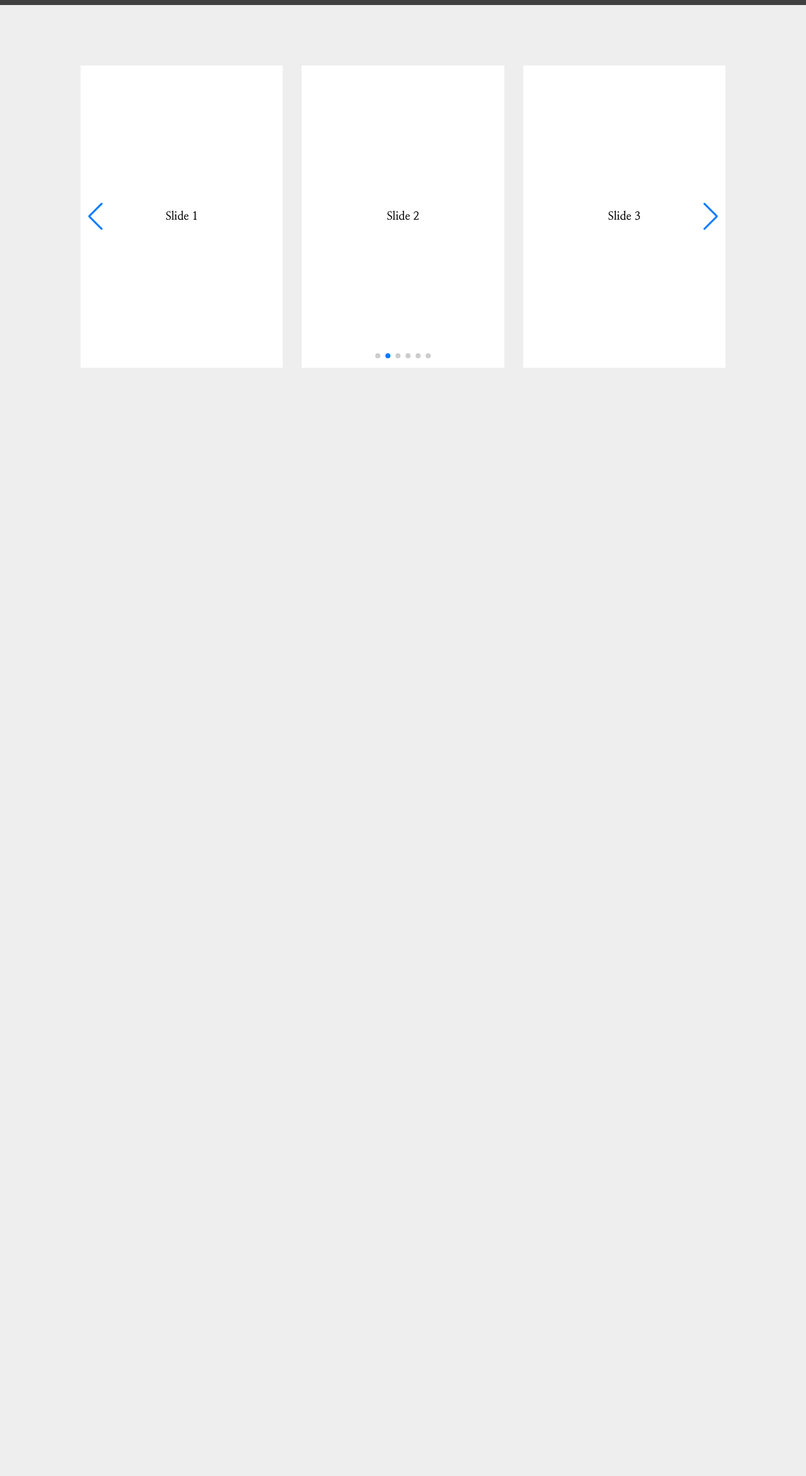
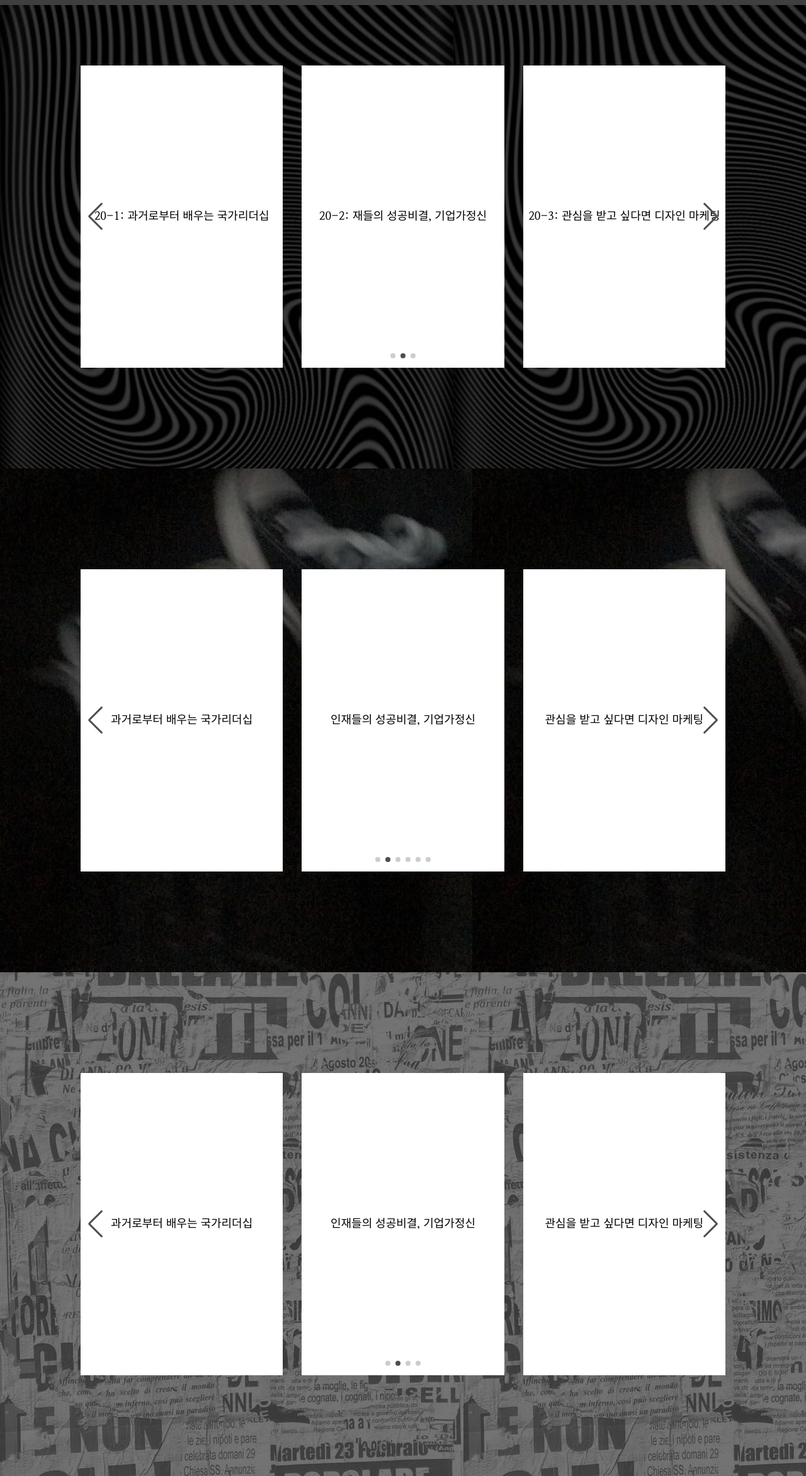
Before and after one commit to jinielee/portfolio, a plain HTML site: page project.html in a window 1280 px wide. Shown: the part 56-2400 px from the top of the page at 63% size. Before the commit the page ends 960 px from the top, so only its background shows below. Drawn offline with nearby package versions, Linux system fonts and the light colour scheme.

Commit message:
0702수업 끝
활어가 online/offline 구분해서 내용 작성하는 거 추천해주심.

```diff
--- a/project.css
+++ b/project.css
@@ -5,7 +5,6 @@ body {
 }
 
 body {
-    background: #eee;
     font-family: Helvetica Neue, Helvetica, Arial, sans-serif;
     font-size: 14px;
     color: #000;
@@ -13,13 +12,20 @@ body {
     padding: 0;
 }
 
+.pagef {
+    background-image: url(./img/jjj.jpeg);
+    width: 100%;
+    height: 100vh;
+}
+
 .swiper-container {
-    margin-top: 20vh;
+    top: 20vh;
     width: 80%;
     height: 60vh;
 }
 
 .swiper-slide {
+    line-height: 30px;
     text-align: center;
     font-size: 18px;
     background: #fff;
@@ -49,3 +55,15 @@ body {
     display: inline-block !important;
     margin: 6px 2px !important;
 }
+
+.pages {
+    background-image: url(./img/oooo.jpeg);
+    width: 100%;
+    height: 100vh;
+}
+
+.paget {
+    background-image: url(./img/IMAGEM.jpeg);
+    width: 100%;
+    height: 100vh;
+}
--- a/project.html
+++ b/project.html
@@ -7,7 +7,7 @@
     <meta name="viewport" content="width=device-width, initial-scale=1.0">
     <link rel="stylesheet" href="./project.css">
     <link rel="stylesheet" href="./header.css">
-    <link rel="stylesheet" href="./SSS.CSS">
+    <link rel="stylesheet" href="tlqkf.css">
     <title>jinie's portfolio:project</title>
     <link rel="shortcut icon" type="image/x-icon" href="./img/IMG_6553.png" />
 </head>
@@ -26,18 +26,43 @@
             <a href="./contact.html">Contact</a>
         </div>
     </div>
-
+    <div class="pagef">
         <!-- swiper슬라이더 메인컨테이너 -->
         <div class="swiper-container">
             <!-- 보여지는 영역 -->
             <div class="swiper-wrapper">
                 <!-- div class="swiper-slide" 를 추가하면된다 -->
-            <div class="swiper-slide">Slide 1</div>
-            <div class="swiper-slide">Slide 2</div>
-            <div class="swiper-slide">Slide 3</div>
-            <div class="swiper-slide">Slide 4</div>
+                <div class="swiper-slide">20-1: 과거로부터 배우는 국가리더십</div>
+                <div class="swiper-slide">20-2: 재들의 성공비결, 기업가정신</div>
+                <div class="swiper-slide">20-3: 관심을 받고 싶다면 디자인 마케팅</div>
+                <!-- <div class="swiper-slide">Slide 4</div>
             <div class="swiper-slide">Slide 5</div>
-            <div class="swiper-slide">Slide 6</div>
+            <div class="swiper-slide">Slide 6</div> -->
+            </div>
+            <!-- 페이징 버튼 처리 -->
+            <div class="swiper-pagination"></div>
+
+            <!-- 방향 버튼 상황에 따라 추가 삭제가능 -->
+            <div class="swiper-button-prev"></div>
+            <div class="swiper-button-next"></div>
+        </div>
+    </div>
+
+    <div class="pages">
+        <!-- swiper슬라이더 메인컨테이너 -->
+        <div class="swiper-container">
+            <!-- 보여지는 영역 -->
+            <div class="swiper-wrapper">
+                <!-- div class="swiper-slide" 를 추가하면된다 -->
+                <div class="swiper-slide">과거로부터 배우는 국가리더십</div>
+                <div class="swiper-slide">인재들의 성공비결, 기업가정신</div>
+                <div class="swiper-slide">관심을 받고 싶다면 디자인 마케팅</div>
+                <div class="swiper-slide">관심을 받고 싶다면 디자인 마케팅</div>
+                <div class="swiper-slide">관심을 받고 싶다면 디자인 마케팅</div>
+                <div class="swiper-slide">관심을 받고 싶다면 디자인 마케팅</div>
+                <!-- <div class="swiper-slide">Slide 4</div>
+            <div class="swiper-slide">Slide 5</div>
+            <div class="swiper-slide">Slide 6</div> -->
             </div>
             <!-- 페이징 버튼 처리 -->
             <div class="swiper-pagination"></div>
@@ -47,6 +72,31 @@
             <div class="swiper-button-next"></div>
         </div>
 
+    </div>
+
+    <div class="paget">
+        <!-- swiper슬라이더 메인컨테이너 -->
+        <div class="swiper-container">
+            <!-- 보여지는 영역 -->
+            <div class="swiper-wrapper">
+                <!-- div class="swiper-slide" 를 추가하면된다 -->
+                <div class="swiper-slide">과거로부터 배우는 국가리더십</div>
+                <div class="swiper-slide">인재들의 성공비결, 기업가정신</div>
+                <div class="swiper-slide">관심을 받고 싶다면 디자인 마케팅</div>
+                <div class="swiper-slide">관심을 받고 싶다면 디자인 마케팅</div>
+                <!-- <div class="swiper-slide">Slide 4</div>
+            <div class="swiper-slide">Slide 5</div>
+            <div class="swiper-slide">Slide 6</div> -->
+            </div>
+            <!-- 페이징 버튼 처리 -->
+            <div class="swiper-pagination"></div>
+
+            <!-- 방향 버튼 상황에 따라 추가 삭제가능 -->
+            <div class="swiper-button-prev"></div>
+            <div class="swiper-button-next"></div>
+        </div>
+    </div>
+
     <meta name="viewport" content="width=device-width, initial-scale=1, minimum-scale=1, maximum-scale=1">
     <link rel="stylesheet" href="https://unpkg.com/swiper/swiper-bundle.min.css" />
     <script src="https://unpkg.com/swiper/swiper-bundle.min.js"></script>
--- a/project.js
+++ b/project.js
@@ -9,7 +9,7 @@ const swiper = new Swiper('.swiper-container', {
     //드레그 기능 true 사용가능 false 사용불가
     debugger: true,
     //마우스 휠기능 true 사용가능 false 사용불가
-    mousewheel: true,
+    mousewheel: false,
     //반복 기능 true 사용가능 false 사용불가
     loop: true,
     //선택된 슬라이드를 중심으로 true 사용가능 false 사용불가 djqt
--- a/SSS.CSS
+++ b/tlqkf.css
@@ -18,7 +18,8 @@
 }
 
 :root {
-    --swiper-theme-color: #007aff
+    --swiper-navigation-color: #4e4e4e;
+    --swiper-pagination-color: #4e4e4e;
 }
 
 .swiper-container {
```
Also changed, not shown: jinielee.css (+11 -10 lines), timeline.html (+13 -13 lines), timeline/hyehwa2 copy.html (added, +2 -0 lines), img/oooo.jpeg (added), timeline/hyehwa1 copy.html (added), timeline/hyehwa3 copy.html (added), timeline/hyehwa4 copy.html (added), timeline/team1 copy.html (added), timeline/team2 copy.html (added), timeline/team3 copy.html (added), timeline/team4 copy.html (added). Lines whose indentation alone changed are shown as unchanged.
